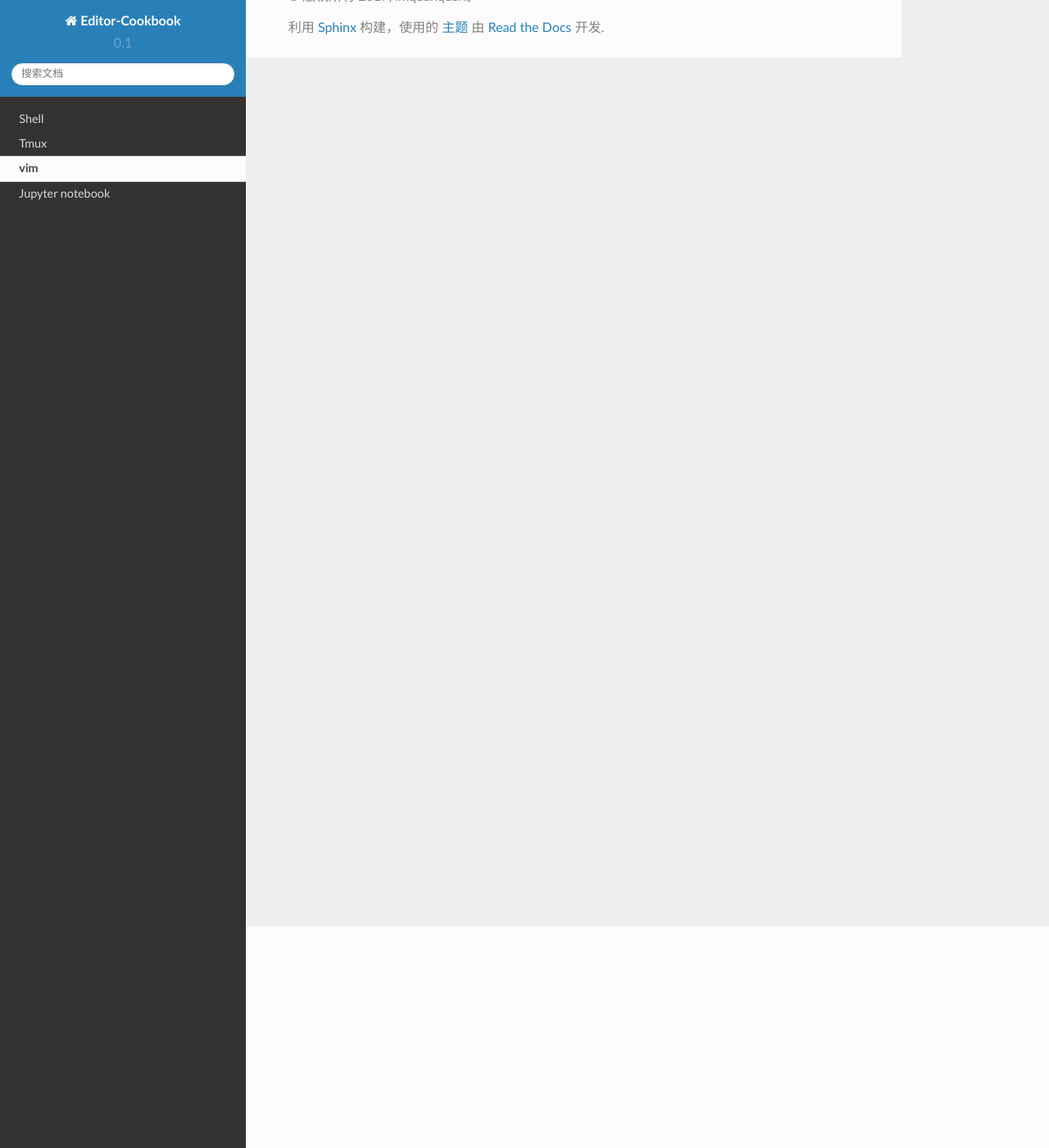
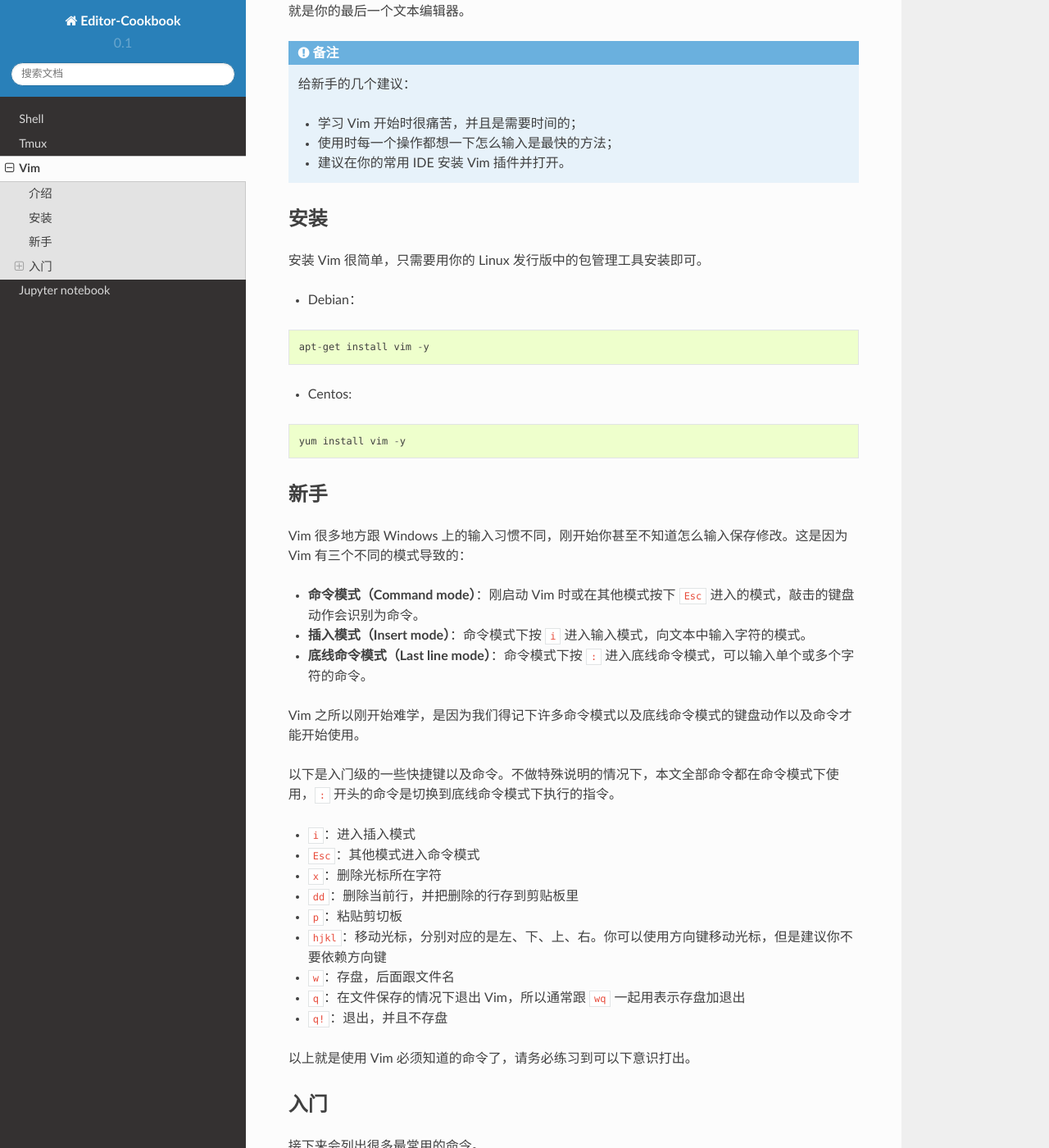
Before and after one commit to imquanquan/Editor-Cookbook, a Sphinx documentation site: the page built from source/vim.rst, in a window 1280 px wide and 1400 px high, scrolled down 270 px. Shown: the whole window at 82% size. Built offline with Sphinx 7.4.7 and the Read the Docs theme 2.0.0, drawn with Linux system fonts in a browser that asks for light colours; some of the changed text lies outside the part shown.

Commit message:
add vim introduction

```diff
--- a/source/vim.rst
+++ b/source/vim.rst
@@ -1,2 +1,92 @@
-vim
+Vim
 ==========
+
+介绍
+-----
+
+Vim 可能是很多人接触 Linux 后第一个文本编辑器。 它功能强大（对的，你没看错。只是大多数功能你没用过）可以不用鼠标、小键盘就可以实现很多高级的功能。相信我，学习了 Vim 后，可能它就是你的最后一个文本编辑器。
+
+.. note::
+    给新手的几个建议：
+
+    - 学习 Vim 开始时很痛苦，并且是需要时间的；
+    - 使用时每一个操作都想一下怎么输入是最快的方法；
+    - 建议在你的常用 IDE 安装 Vim 插件并打开。
+
+安装
+----
+
+安装 Vim 很简单，只需要用你的 Linux 发行版中的包管理工具安装即可。
+
+- Debian：
+
+::
+
+  apt-get install vim -y
+
+- Centos:
+
+::
+
+  yum install vim -y
+
+新手
+----
+Vim 很多地方跟 Windows 上的输入习惯不同，刚开始你甚至不知道怎么输入保存修改。这是因为 Vim 有三个不同的模式导致的：
+
+- **命令模式（Command mode）**：刚启动 Vim 时或在其他模式按下 ``Esc`` 进入的模式，敲击的键盘动作会识别为命令。
+- **插入模式（Insert mode）**：命令模式下按 ``i`` 进入输入模式，向文本中输入字符的模式。
+- **底线命令模式（Last line mode）**：命令模式下按 ``:`` 进入底线命令模式，可以输入单个或多个字符的命令。
+
+Vim 之所以刚开始难学，是因为我们得记下许多命令模式以及底线命令模式的键盘动作以及命令才能开始使用。
+
+以下是入门级的一些快捷键以及命令。不做特殊说明的情况下，本文全部命令都在命令模式下使用，``:`` 开头的命令是切换到底线命令模式下执行的指令。
+
+- ``i``：进入插入模式
+- ``Esc``：其他模式进入命令模式
+- ``x``：删除光标所在字符
+- ``dd``：删除当前行，并把删除的行存到剪贴板里
+- ``p``：粘贴剪切板
+- ``hjkl``：移动光标，分别对应的是左、下、上、右。你可以使用方向键移动光标，但是建议你不要依赖方向键
+- ``w``：存盘，后面跟文件名
+- ``q``：在文件保存的情况下退出 Vim，所以通常跟 ``wq`` 一起用表示存盘加退出
+- ``q!``：退出，并且不存盘
+
+以上就是使用 Vim 必须知道的命令了，请务必练习到可以下意识打出。
+
+
+入门
+----
+
+接下来会列出很多最常用的命令。
+
+花式进入插入模式
+::::::::::::::::
+
+- ``i``：在光标当前位置进入插入模式
+- ``I``：在本行第一个不是blank字符的位置插入（所谓blank字符就是空格，tab，换行，回车等）
+- ``a``：在光标后插入
+- ``A``：在行尾插入
+- ``o``：在当前行后插入一个新行
+- ``O``：在当前行前插入新行
+
+花式打开/保存/退出
+::::::::::::
+
+- ``:w``：保存文件不退出
+- ``:wq``：保存文件并退出
+- ``q!``：不保存强制退出
+- ``e <path/to/file>``：打开一个新文件
+- ``e!``：放弃所有更改，从上次保存文件开始再编辑
+- ``:saveas <path/to/file>``：另存为
+- ``bn``：打开多个文件时，切换到下一个文件
+- ``bp``：打开多个文件时，切换到上一个文件
+
+撤销/重做
+:::::::::
+
+- ``u``：撤销
+- ``Ctrl`` + ``r``：重做
+
+花式移动光标
+::::::::::::
```
